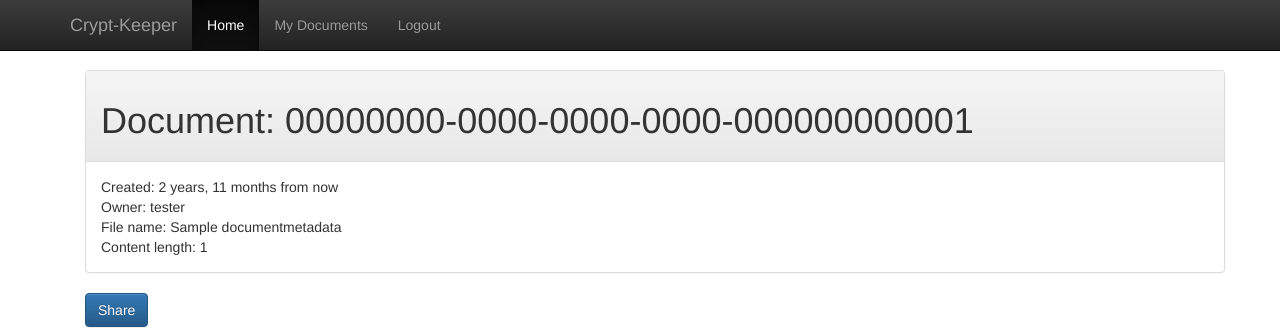
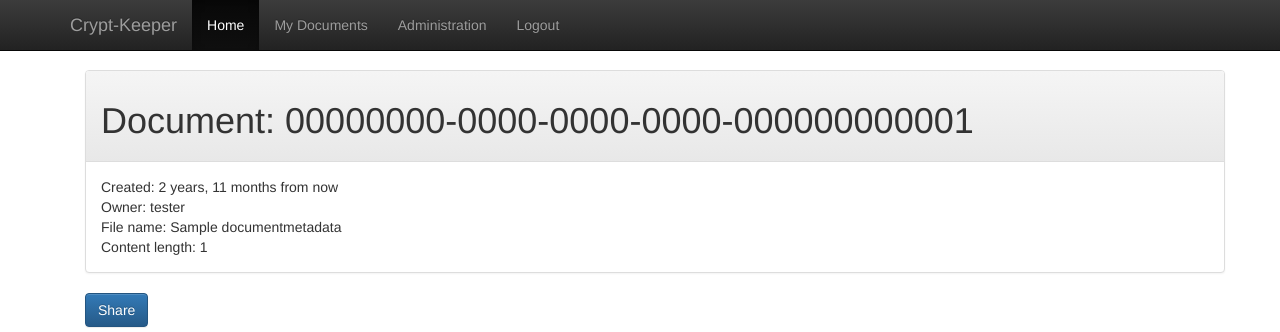
Before and after one commit to mauricecarey/crypt-keeper, a Django app: page /detail/1/ in a window 1280 px wide. Shown: the top 332 px of the page. Run offline with Django 3.2, Linux system fonts and the light colour scheme; a user stored in the database is signed in; data comes from the database, SQL or seed files in the repository; tables that the repository leaves empty hold one stand-in row (values such as "Sample post"); parts of the project's set-up code (start-up, migrations or seed data) failed here and were passed over; some libraries are stand-ins or nearby versions.

Commit message:
Adding admin link to menu for staff users.

```diff
--- a/crypt-keeper-django/crypt_keeper_server/document_service/templates/documents/master.html
+++ b/crypt-keeper-django/crypt_keeper_server/document_service/templates/documents/master.html
@@ -24,6 +24,9 @@
           <ul class="nav navbar-nav">
             <li class="active"><a href="{% url 'homepage' %}">Home</a></li>
             <li><a href="{% url 'myview' %}">My Documents</a></li>
+            {% if user.is_staff %}
+                <li><a href="{% url 'admin:index' %}">Administration</a></li>
+            {% endif %}
             {% if user.is_authenticated %}
                 <li><a href="{% url 'logout' %}?next=/">Logout</a></li>
             {% else %}
```
